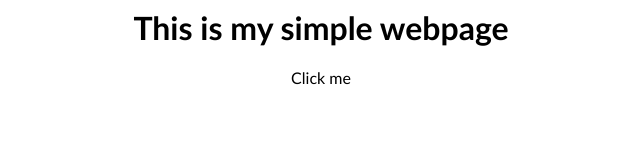
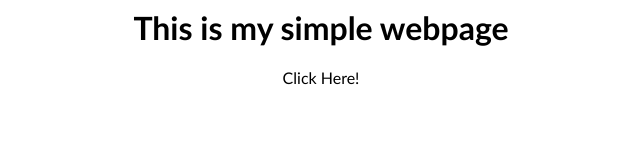
Before and after one commit to StanislavRudenkoko/GitFlow-Workflow, a plain HTML site: page index.html in a window 1280 px wide. Shown: the full height of the page, 319-959 px from the left. Drawn offline with Linux system fonts and the light colour scheme.

Commit message:
Integration Testing - change clickable text.

```diff
--- a/index.html
+++ b/index.html
@@ -4,7 +4,7 @@
   </head>
   <body>
     <h1 id="title">This is my simple webpage</h1>
-    <div class="container clickable">Click me
+    <div class="container clickable">Click Here!
     </div>
     <script src="app.js"></script>
   </body>
```
